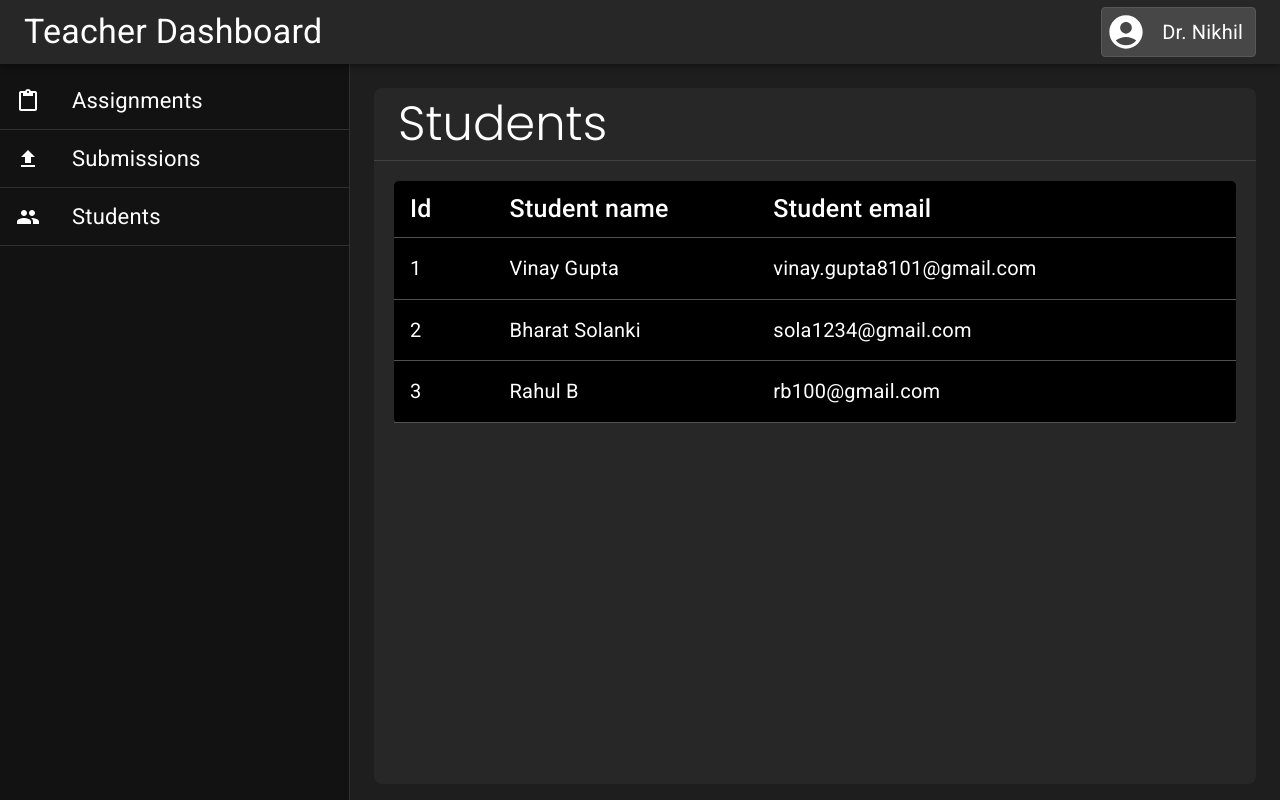
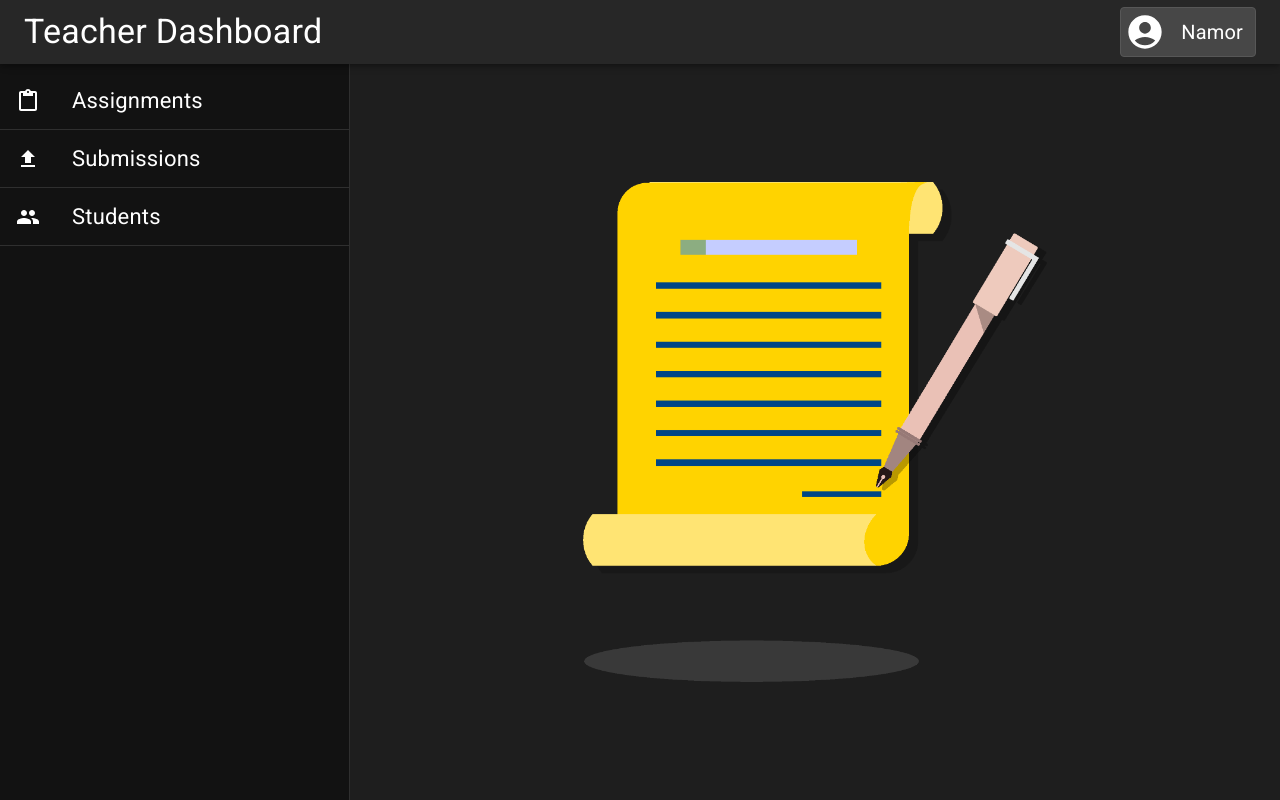
Before and after one commit to WinayGupta777/Assignment_Management, a React (Create React App) app in the folder frontend/: page /teacher/student in a window 1280 px wide. Built offline with nearby package versions, Linux system fonts and the light colour scheme.

Commit message:
Dashboard will now fetch currentUsers deatil from Redux store; In store, userInfo defined as object;

```diff
--- a/frontend/src/components/student/StudentDashboard.js
+++ b/frontend/src/components/student/StudentDashboard.js
@@ -4,9 +4,13 @@ import { AccountCircle } from '@mui/icons-material';
 import { Outlet } from 'react-router-dom';
 import StudentDrawer from './StudentDrawer';
 import EmptyPage from '../EmptyPage';
+import { useSelector } from 'react-redux';
 
 const StudentDashboard = () => {
-    const selectedTab = true;
+    const selectedTab = false;
+    const currentLoggedUser = useSelector(
+        (state) => state.userReducer.userInfo
+    );
     return (
         <Box>
             <AppBar position="fixed" sx={{ zIndex: (theme) => theme.zIndex.drawer + 1 }}>
@@ -16,7 +20,7 @@ const StudentDashboard = () => {
                     border: '1px solid #575757', backgroundColor: '#474747', borderRadius: 1,
                 }}>
                         <AccountCircle sx={{ fontSize: 40 }} />
-                        <Typography sx={{ fontSize: 20, ml: 2, mr: 1 }}>Vinay Gupta</Typography>
+                        <Typography sx={{ fontSize: 20, ml: 2, mr: 1 }}>{currentLoggedUser.name}</Typography>
                     </Box>
                 </Toolbar>
             </AppBar>
--- a/frontend/src/components/teacher/TeacherDashboard.js
+++ b/frontend/src/components/teacher/TeacherDashboard.js
@@ -4,9 +4,13 @@ import { AccountCircle } from '@mui/icons-material';
 import { Outlet } from 'react-router-dom';
 import TeacherDrawer from './TeacherDrawer';
 import EmptyPage from '../EmptyPage';
+import { useSelector } from 'react-redux';
 
 const TeacherDashboard = () => {
-    const selectedTab = true;
+    const selectedTab = false;
+    const currentLoggedUser = useSelector(
+        (state) => state.userReducer.userInfo
+    );
     return (
         <Box>
             <AppBar position="fixed" sx={{ zIndex: (theme) => theme.zIndex.drawer + 1 }}>
@@ -16,7 +20,7 @@ const TeacherDashboard = () => {
                     border: '1px solid #575757', backgroundColor: '#474747', borderRadius: 1,
                 }}>
                         <AccountCircle sx={{ fontSize: 40 }} />
-                        <Typography sx={{ fontSize: 20, ml: 2, mr: 1 }}>Dr. Nikhil</Typography>
+                        <Typography sx={{ fontSize: 20, ml: 2, mr: 1 }}>{currentLoggedUser.name}</Typography>
                     </Box>
                 </Toolbar>
             </AppBar>
--- a/frontend/src/redux/currentUser/userReducer.js
+++ b/frontend/src/redux/currentUser/userReducer.js
@@ -1,5 +1,9 @@
 const initialState = {
-    userInfo: []
+    userInfo: {
+        name: 'Namor',
+        email: 'nmr@g.com',
+        role: 'fishKing'
+    }
 };
 
 const userReducer = (state=initialState , action ) => {
```
